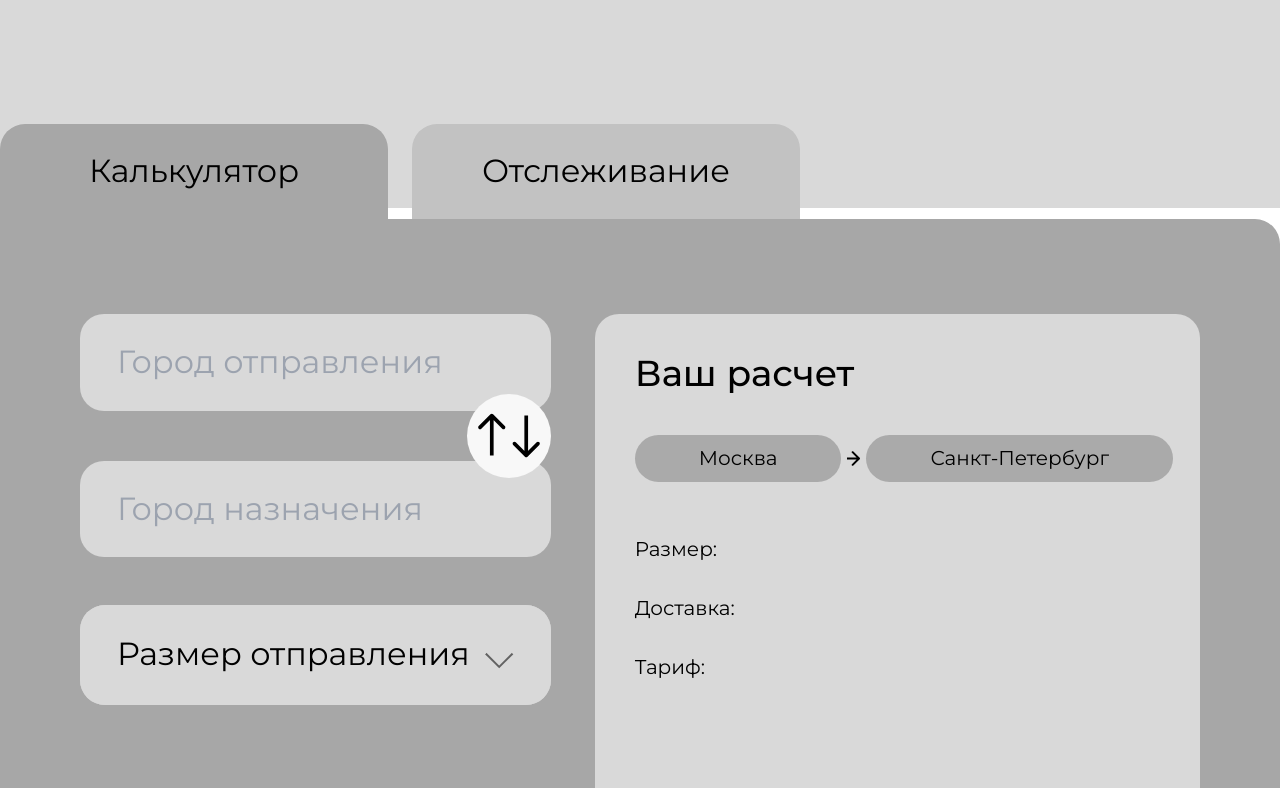
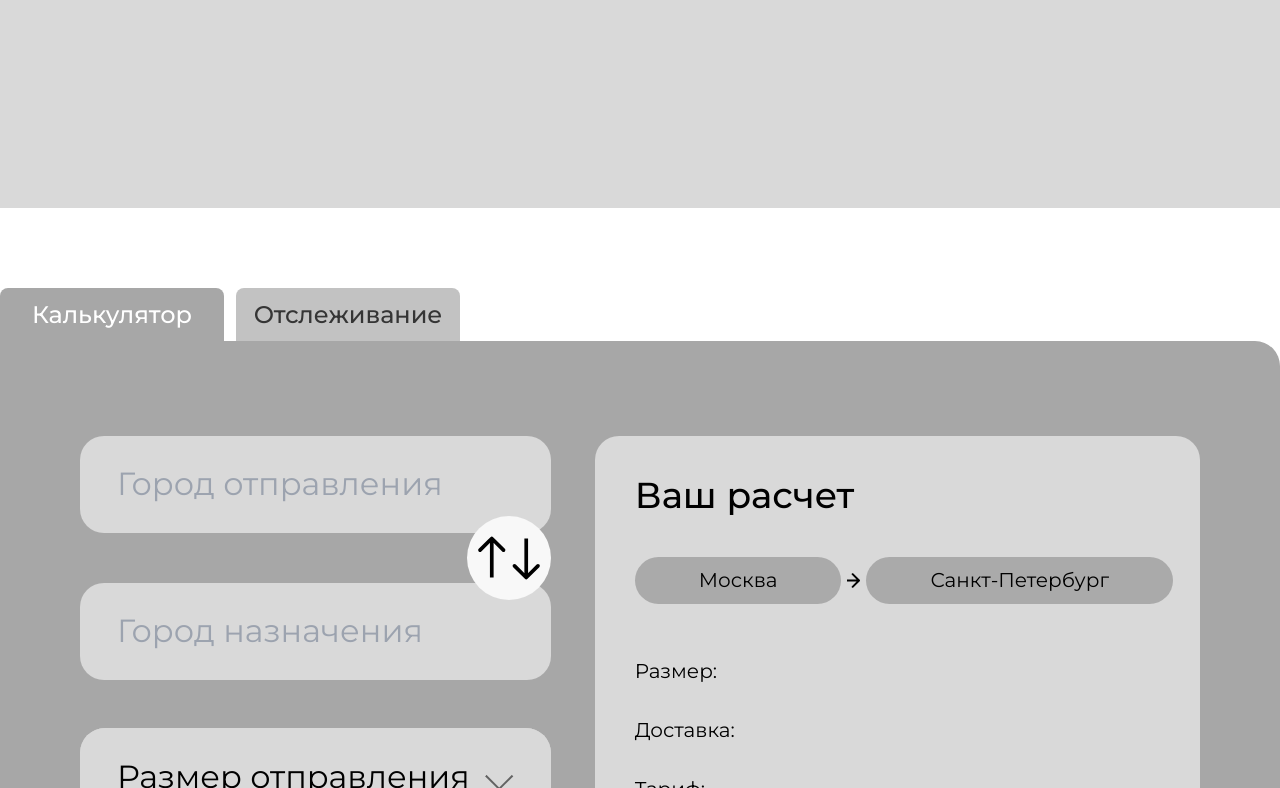
Before and after one commit to dmitrikosunovski/lublino, a Next.js app in the folder client/: page / in a window 1280 px wide. Shown: the part 732-1520 px from the top of the page. Built offline with nearby package versions, Linux system fonts and the light colour scheme.

Commit message:
fix css tab form

```diff
--- a/client/src/components/Form/Form.module.scss
+++ b/client/src/components/Form/Form.module.scss
@@ -1,4 +1,5 @@
 .cont {
-  @apply w-full flex flex-col;
-  max-width: 1640px;
+  @apply w-full flex flex-col mx-auto;
+  max-width: 1292px;
+  margin-top: 80px;
 }
--- a/client/src/components/Form/Tabs/Tabs.module.scss
+++ b/client/src/components/Form/Tabs/Tabs.module.scss
@@ -1,14 +1,18 @@
-.cont{
-    @apply w-full flex justify-start gap-x-6;
+.cont {
+  @apply w-full flex justify-start gap-x-3;
 }
 
-.tab{
-    @apply bg-[#C2C2C2] w-full flex-center font-normal text-2xl cursor-pointer;
-    border-radius: 25px 25px 0px 0px;
-    max-width: 388px;
-    height: 95px;
+.tab {
+  @apply bg-[#C2C2C2] w-full flex-center font-medium cursor-pointer;
+  border-radius: 8px 8px 0px 0px;
+  max-width: 224px;
+  height: 53px;
+  font-size: 24px;
+  line-height: 29px;
+  color: #353535;
 }
 
-.active{
-    background-color: #A7A7A7 !important;
+.active {
+  background-color: #a7a7a7 !important;
+  color: #ffffff !important;
 }
--- a/client/src/pages/Index.module.scss
+++ /dev/null
@@ -1,3 +0,0 @@
-.formcont {
-    @apply w-full h-screen flex justify-center items-center;
-}
--- a/client/src/pages/index.tsx
+++ b/client/src/pages/index.tsx
@@ -1,5 +1,4 @@
 import { Header } from '@/components/Header/Header'
-import styles from './Index.module.scss'
 import { FirstScreen } from '@/components/FirstScreen/FirstScreen'
 import Form from '@/components/Form/Form'
 import { MapScreen } from '@/components/MapScreen/MapScreen'
@@ -10,11 +9,7 @@ export default function Home() {
     <div>
       <Header />
       <FirstScreen />
-      <div className={styles.formcont}>
-        <div>
-          <Form />
-        </div>
-      </div>
+      <Form />
       <MapScreen />
       <Footer />
     </div>
```
